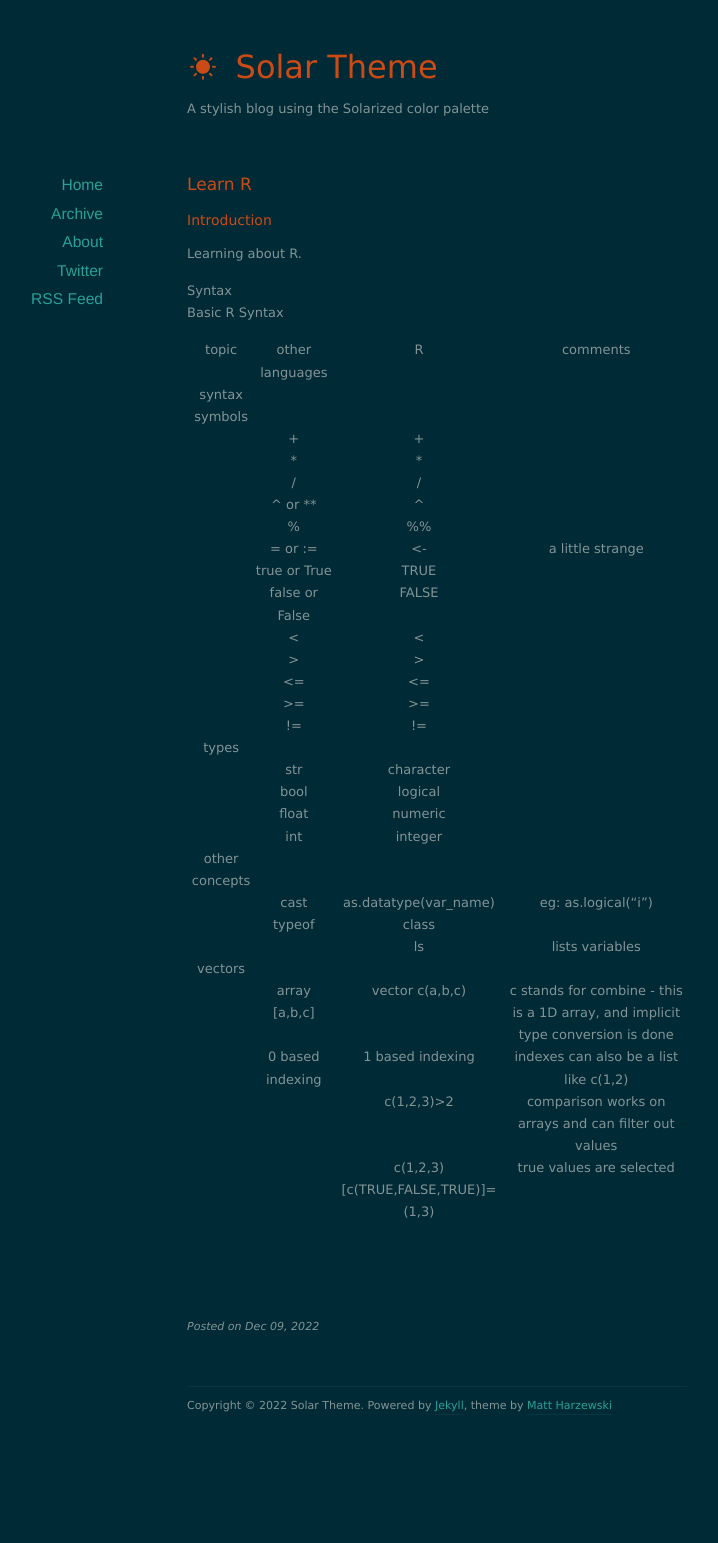
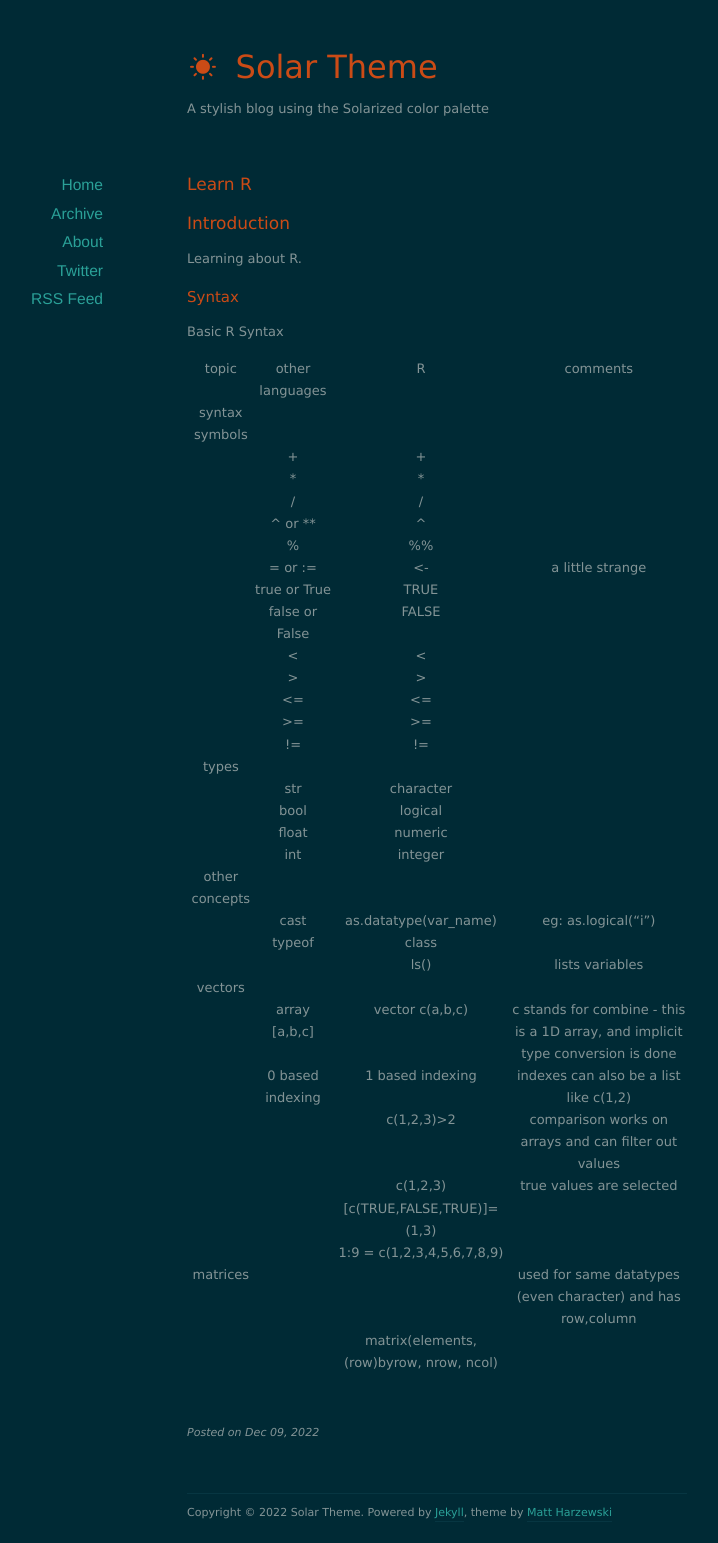
Before and after one commit to shashwat-r/shashwat-r.github.io, a Jekyll site: the page built from _posts/2022-12-10-learn-r.markdown, in a window 1280 px wide. Shown: the whole page, without its empty margins (203-921 px from the left). Built offline with Jekyll 4.4.1, drawn with Linux system fonts in a browser that asks for light colours; nearby versions of some CDN libraries; before the commit the page ends 1436 px from its top, so only the background shows below that.

Commit message:
Update 2022-12-10-learn-r.markdown

```diff
--- a/_posts/2022-12-10-learn-r.markdown
+++ b/_posts/2022-12-10-learn-r.markdown
@@ -5,11 +5,11 @@ date:   2022-12-09 18:26:00
 categories: learn R
 ---
 
-### Introduction
+# Introduction
 
 Learning about R.
 
-#### Syntax
+## Syntax
 
 Basic R Syntax
 
@@ -39,13 +39,14 @@ Basic R Syntax
 |other concepts|
 ||cast|as.datatype(var_name)|eg: as.logical("i")|
 ||typeof|class|
-|||ls|lists variables|
+|||ls()|lists variables|
 |vectors|
 ||array [a,b,c]|vector c(a,b,c)|c stands for combine - this is a 1D array, and implicit type conversion is done|
 ||0 based indexing|1 based indexing|indexes can also be a list like c(1,2)|
 |||c(1,2,3)>2|comparison works on arrays and can filter out values|
 |||c(1,2,3)[c(TRUE,FALSE,TRUE)]=(1,3)|true values are selected|
+|||1:9 = c(1,2,3,4,5,6,7,8,9)|
+|matrices|||used for same datatypes (even character) and has row,column|
+|||matrix(elements, (row)byrow, nrow, ncol)|
 ||||
 ||||
-||||
-||||
```
